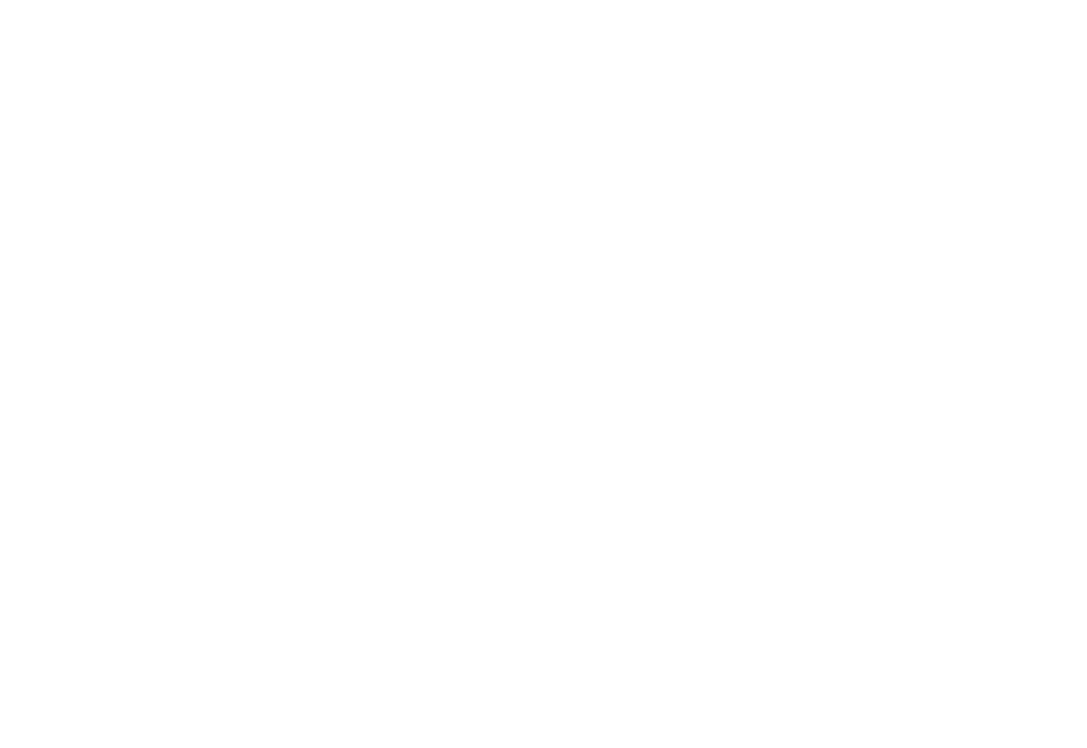
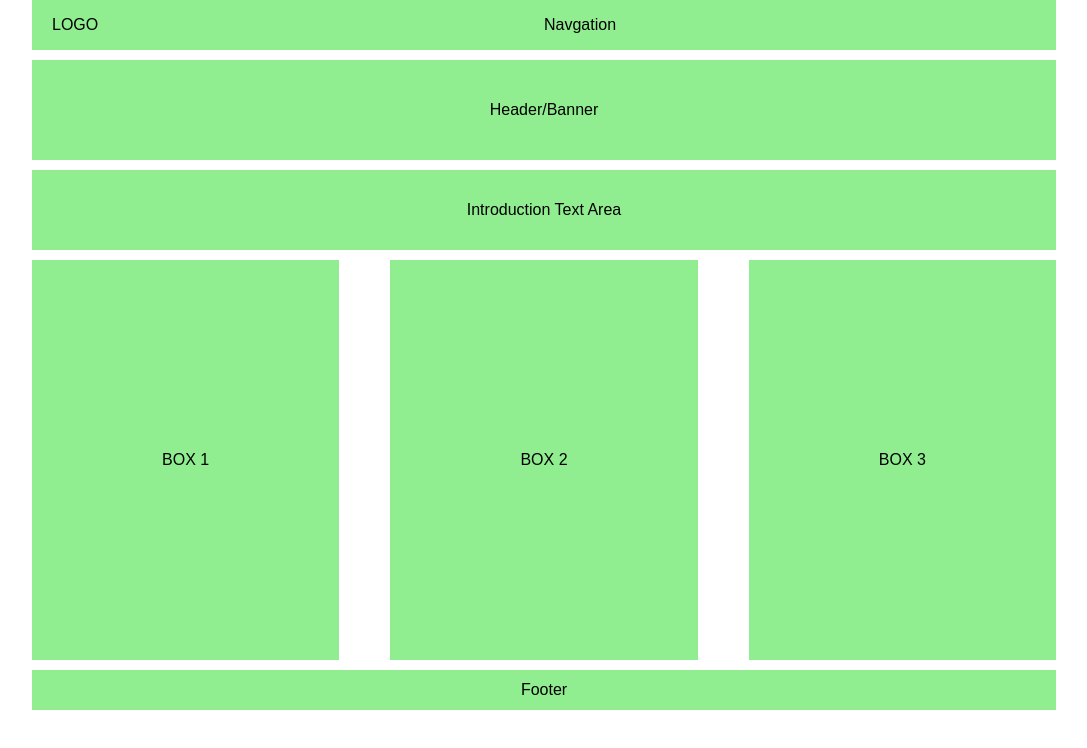
Before and after one commit to amitsafi45/web_layout_design2, a plain HTML site: page index.html in a window 1280 px wide. Shown: the whole page, without its empty margins (96-1183 px from the left). Drawn offline with Linux system fonts and the light colour scheme.

Commit message:
web layout design

```diff
--- a/index.html
+++ b/index.html
@@ -0,0 +1,44 @@
+<!DOCTYPE html>
+<html lang="en">
+<head>
+    <meta charset="UTF-8">
+    <meta http-equiv="X-UA-Compatible" content="IE=edge">
+    <meta name="viewport" content="width=device-width, initial-scale=1.0">
+    <title>Web Layout Design</title>
+    <link rel="stylesheet" href="style.css">
+</head>
+<body>
+<div id="super">
+    <div id="main-div" class="clearFix">
+    <div id="logo-div">
+        LOGO
+    </div>
+    <div id="nav-div">
+        Navgation
+    </div>
+</div>
+<div id="header-banner">
+    Header/Banner
+</div>
+<div id="intro-text">
+  Introduction Text Area
+</div>
+<div id="main-box" class="clearFix">
+    <div class="box"">
+      BOX 1
+    </div>
+    <div class="box">
+      BOX 2
+    </div>
+    <div class="box">
+      BOX 3
+    </div>
+
+</div>
+<div id="footer">
+    Footer
+
+</div>
+</div>
+</body>
+</html>
--- a/style.css
+++ b/style.css
@@ -5,3 +5,75 @@
     font-family: Arial;
 
 }
+#super{
+    width: 80%;
+    margin: auto;
+}
+
+#main-div{
+    width: 100%;
+    min-height: 50px;
+    background-color:lightgreen;
+    margin-bottom: 10px;
+}
+ #logo-div{
+    width: 50%;
+    min-height: 50px;
+    padding-left: 20px;
+    line-height: 50px;
+    float: left;
+}
+#nav-div{
+    width: 50%;
+    min-height: 50px;
+    line-height: 50px;
+    float: right;
+
+}
+#header-banner{
+    width: 100%;
+    min-height: 100px;
+    background-color: lightgreen;
+    text-align: center;
+    line-height: 100px;
+    margin-bottom: 10px;
+}
+#intro-text{
+   width: 100%;
+   min-height:80px;
+   background-color: lightgreen;
+   text-align: center;
+   line-height: 80px;
+   margin-bottom: 10px;
+}
+#main-box{
+    width: 100%;
+    min-height: 400px;
+    margin-bottom: 10px;
+}
+.clearFix::after{
+    content: "";
+    display: block;
+    clear: both;
+}
+
+#main-box .box:nth-child(2){
+    margin-left:5%;
+    margin-right: 5%;
+}
+#main-box .box{
+    width: 30%;
+    min-height: 400px;
+    float: left;
+    text-align: center;
+    line-height: 400px;
+    background-color: lightgreen;
+}
+#footer{
+    width: 100%;
+    background-color: lightgreen;
+    text-align: center;
+    min-height: 40px;
+    line-height: 40px;
+
+}
```
